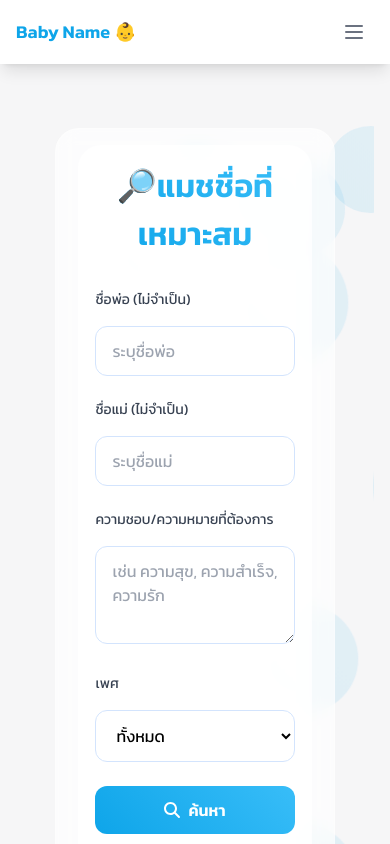
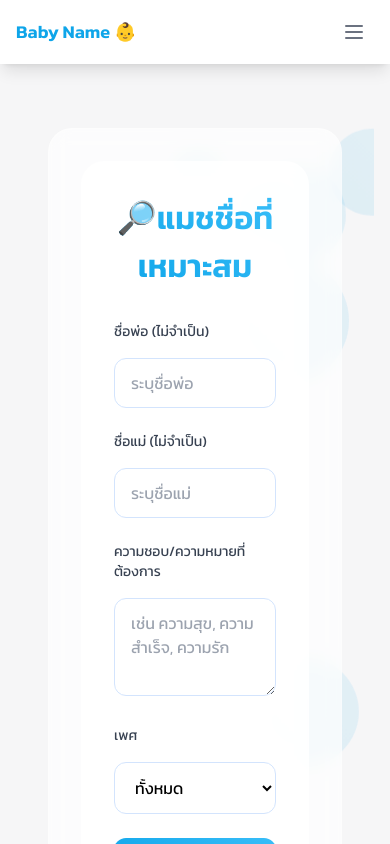
Before and after one commit to Rosaxlrose/babyname-app, a React (Create React App) app: page / in a window 390 px wide. Shown: the top 844 px of the page. Built offline with nearby package versions, Linux system fonts and the light colour scheme.

Commit message:
แก้ไข css

```diff
--- a/src/components/MatchForm.css
+++ b/src/components/MatchForm.css
@@ -256,8 +256,8 @@ body {
 /* Responsive adjustments */
 @media (max-width: 640px) {
     .glass-container {
-        padding: 1rem !important;
-        width: 95% !important;
+        padding: 2rem !important;
+        width: 100% !important;
     }
 
     .results-grid {
```
